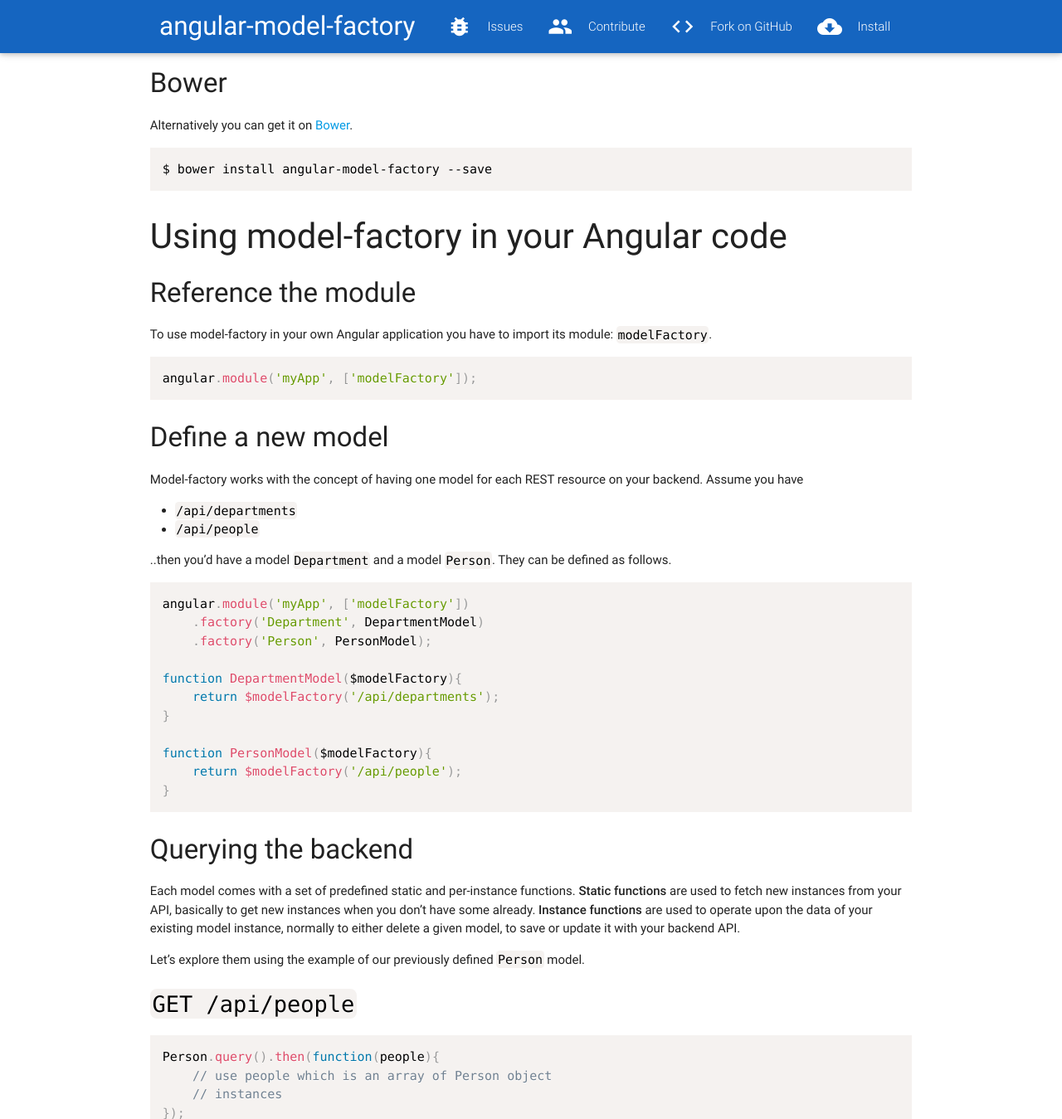
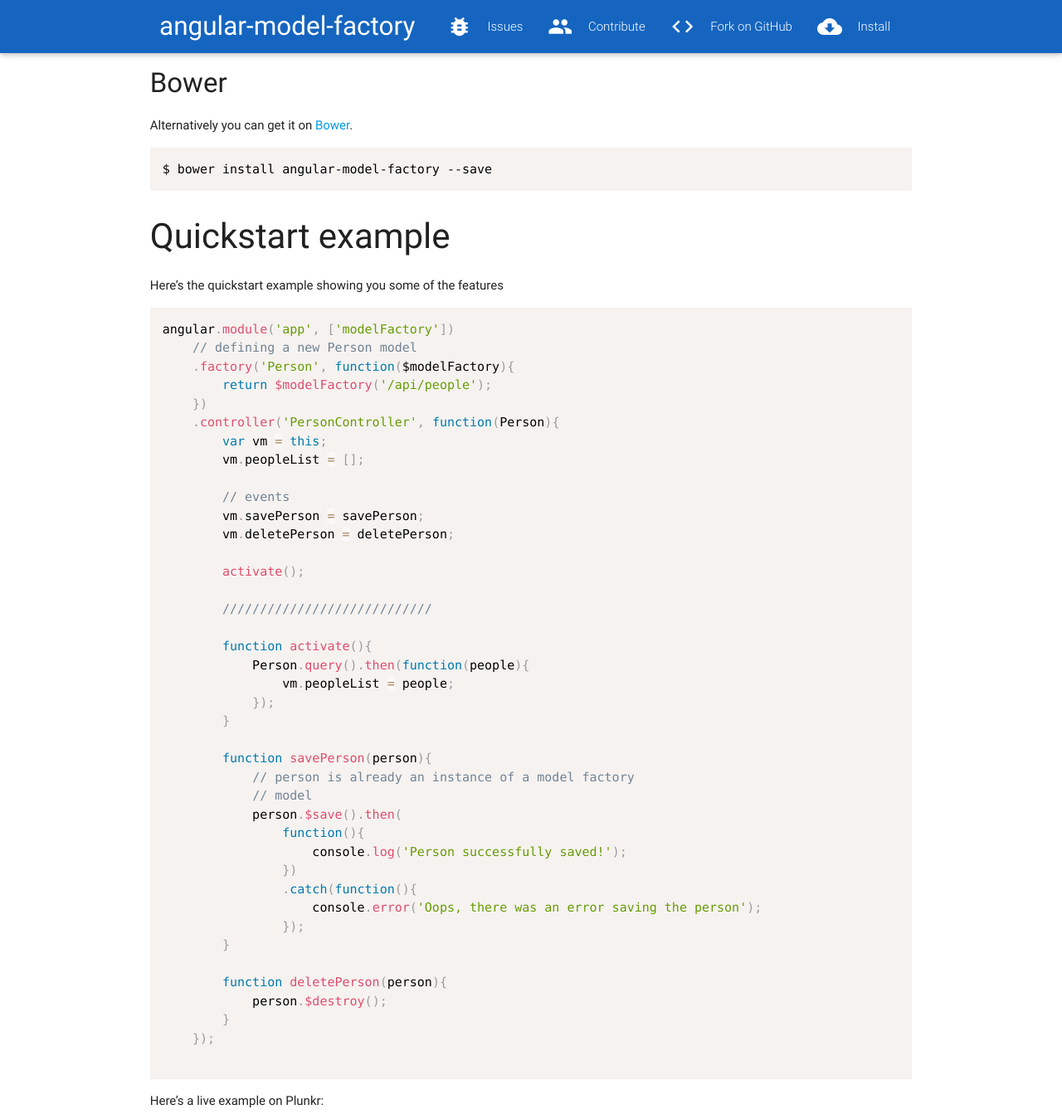
Before and after one commit to swimlane/angular-model-factory, a Jekyll site: the page built from howto/index.md, in a window 1280 px wide and 1400 px high, scrolled down 875 px, cut to the strip 0-1349 px from the top of the window. Shown: the whole strip at 83% size. Built offline with Jekyll 4.4.1, drawn with Linux system fonts in a browser that asks for light colours; nearby versions of some CDN libraries; Markdown is read by kramdown in place of the engine named in the settings; some of the changed text lies outside the part shown.

Commit message:
add quickstart example

````diff
--- a/howto/index.md
+++ b/howto/index.md
@@ -30,6 +30,57 @@
 ```
 $ bower install angular-model-factory --save
 ```
+
+# Quickstart example
+
+Here's the quickstart example showing you some of the features
+
+```javascript
+angular.module('app', ['modelFactory'])
+    // defining a new Person model
+    .factory('Person', function($modelFactory){
+        return $modelFactory('/api/people');
+    })
+    .controller('PersonController', function(Person){
+        var vm = this;
+        vm.peopleList = [];
+
+        // events
+        vm.savePerson = savePerson;
+        vm.deletePerson = deletePerson;
+
+        activate();
+
+        ////////////////////////////
+
+        function activate(){
+            Person.query().then(function(people){
+                vm.peopleList = people;
+            });
+        }
+
+        function savePerson(person){
+            // person is already an instance of a model factory
+            // model
+            person.$save().then(
+                function(){
+                    console.log('Person successfully saved!');
+                })
+                .catch(function(){
+                    console.error('Oops, there was an error saving the person');
+                });
+        }
+
+        function deletePerson(person){
+            person.$destroy();
+        }
+    });
+
+```
+
+Here's a live example on Plunkr:
+
+<iframe src="http://embed.plnkr.co/fkbFuGynShAkw3BTrwAo/preview" width="100%" height="300px"> </iframe>
 
 # Using model-factory in your Angular code
 
@@ -108,12 +159,6 @@
 });
 ```
 
-### Example
-
-Here's a Plunker example of querying the backend with model-factory:
-
-<iframe src="http://embed.plnkr.co/fkbFuGynShAkw3BTrwAo/preview" width="100%" height="300px"> </iframe>
-
 ## Persisting data
 
 Persisting data to your backend is as easy as invoking `$save()` on an existing model instance.
````
